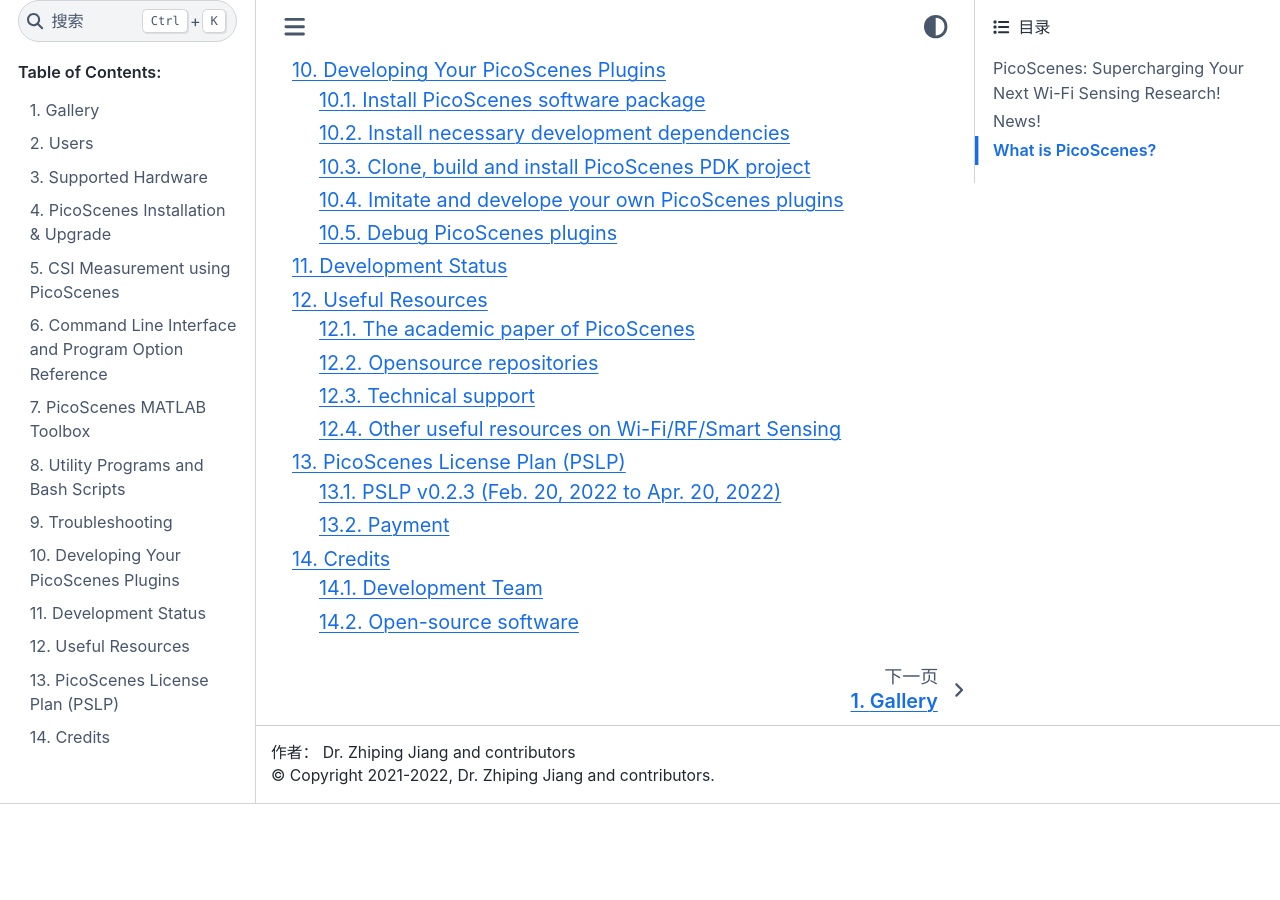
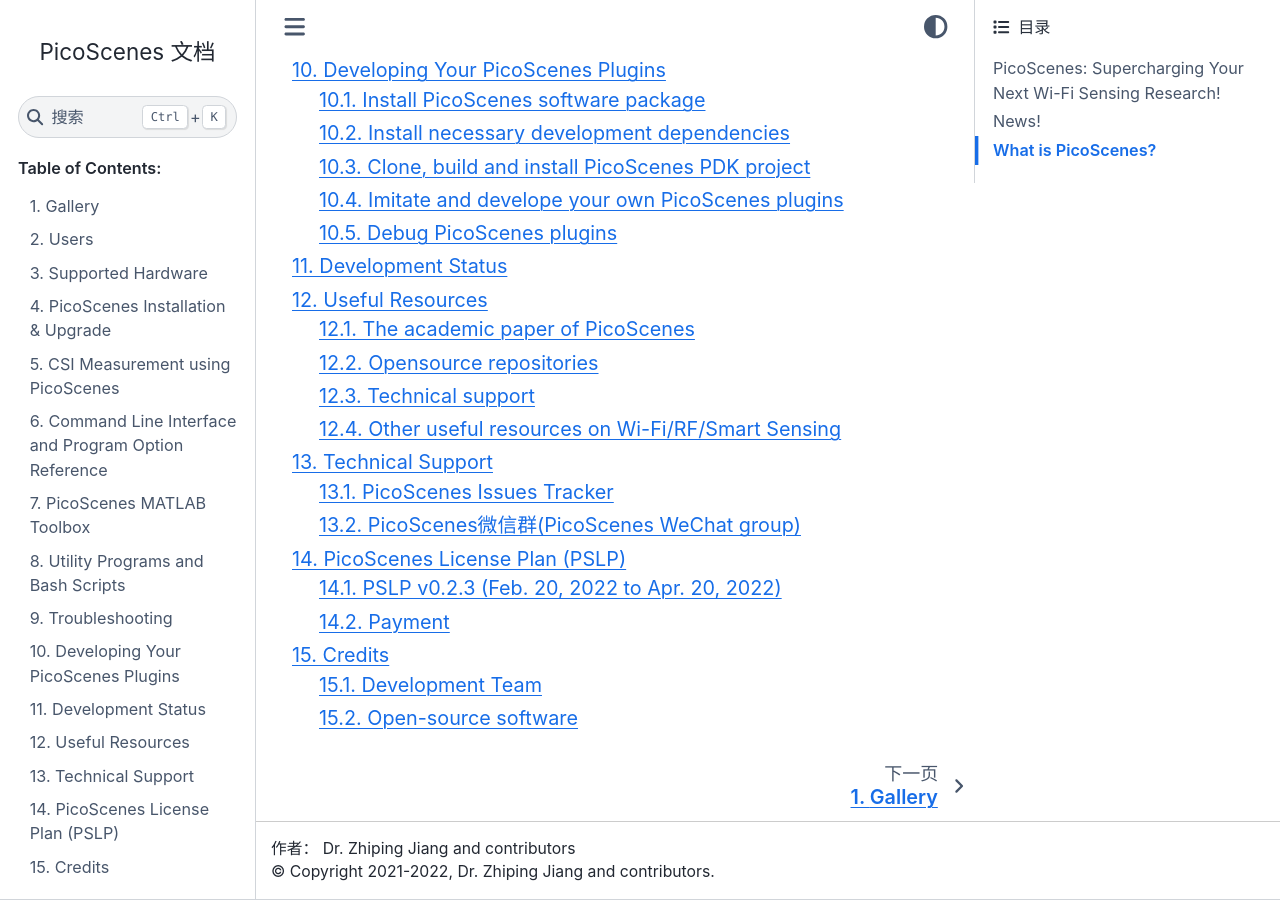
Before and after one commit to wifisensing/PicoScenes-Manual, a Sphinx documentation site: the page built from source/index.rst, in a window 1280 px wide and 900 px high, scrolled down 6280 px. Built offline with Sphinx 7.4.7 and the Sphinx Book theme 1.1.4, drawn with Linux system fonts in a browser that asks for light colours; before the commit the page ends 7084 px from its top, so only the background shows below that; some of the changed lines change nothing that is shown.

Commit message:
seperate tech support from resources

```diff
--- a/source/index.rst
+++ b/source/index.rst
@@ -68,5 +68,6 @@
    plugin
    status
    resources
+   support
    License
    credits
--- /dev/null
+++ b/source/support.rst
@@ -0,0 +1,19 @@
+.. _tech_support:
+
+Technical Support
+====================
+
+PicoScenes Issues Tracker
+------------------------------------
+
+
+We provide the official and public technical support via `PicoScenes Issues Tracker <https://gitlab.com/wifisensing/picoscenes-issue-tracker/issues>`_. You may post software bugs, encountered problems and suggestions to the issue tracker. Once you post an issue, GitLab will notify us and we will reach it as soon as possible.
+
+PicoScenes微信群(PicoScenes WeChat group)
+------------------------------------
+If WeChat is one of your favorite IM APPs, you may join the PicoScenes WeChat Group by contacting Zhiping Jiang "jiangzhiping" in WeChat. As the group has exceeded 200 people, you can only be invited to the group.
+
+Other useful resources on Wi-Fi/RF/Smart Sensing
++++++++++++++++++++++++++++++++++++++++++++++++++++++
+
+- `IoT Book <https://iot-book.github.io>`_ by Jiliang Wang, Tsinghua University (A full Chinese book). 王老师的这本IoT Book覆盖了智能感知相关的众多研究方向的最新进展及上手宝典，是入门智能感知相关研究不可多得的教材。
```
